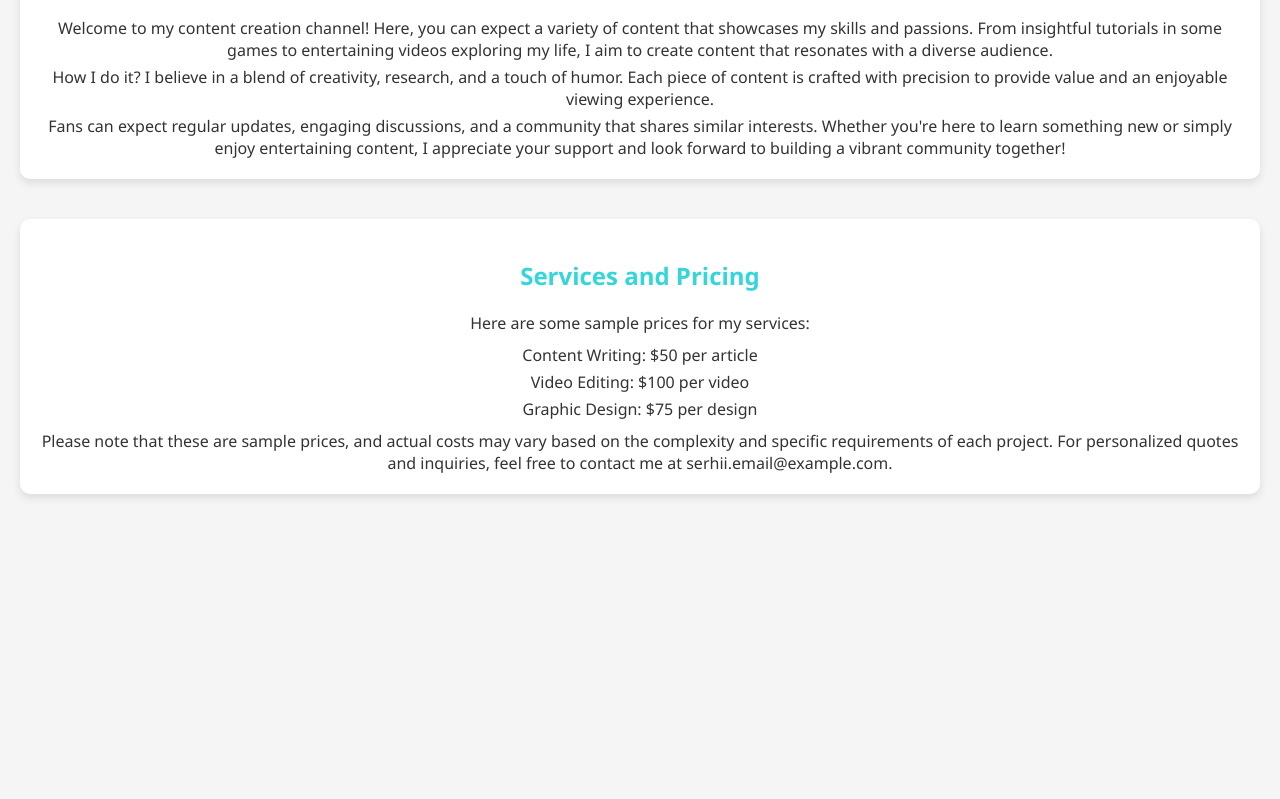
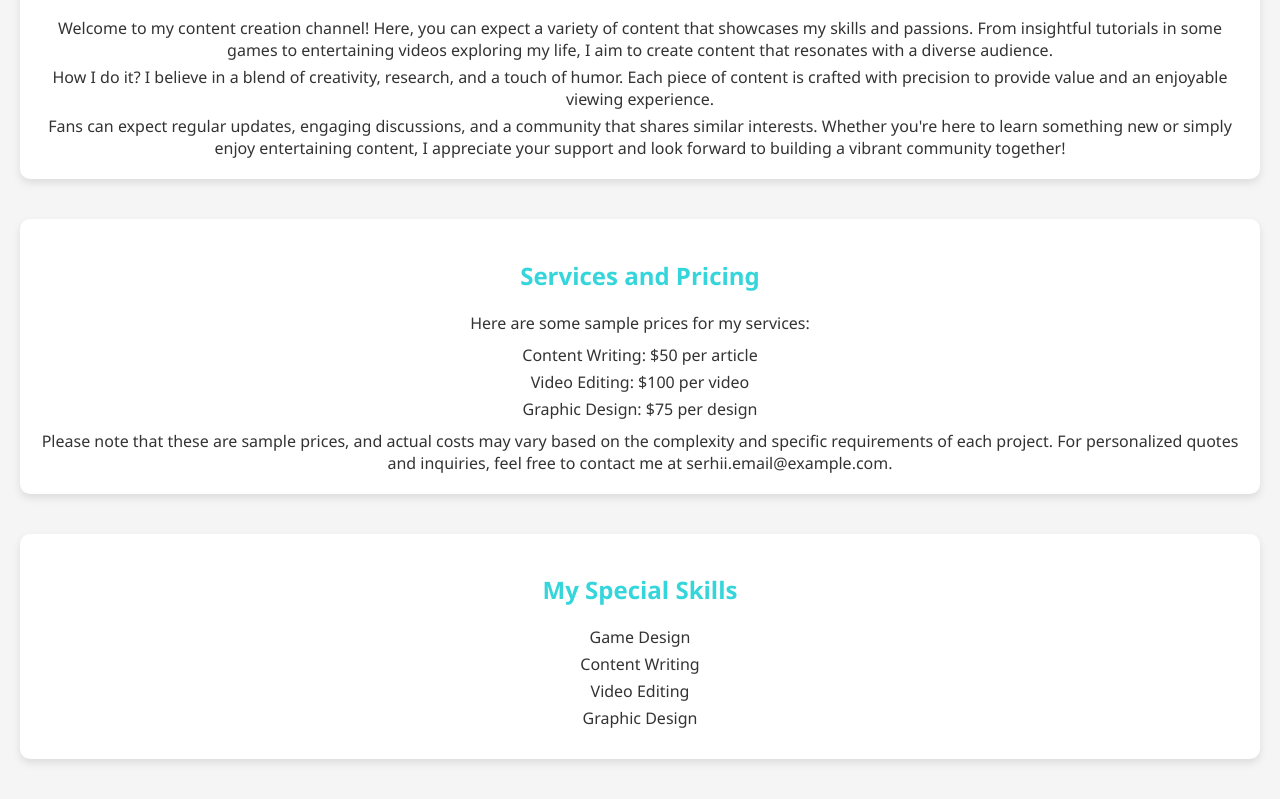
Before and after one commit to AlexUnderNewSky/stu2001321097, a plain HTML site: page index.html in a window 1280 px wide. Shown: the part 808-1607 px from the top of the page. Before the commit the page ends 1342 px from the top, so only its background shows below. Drawn offline with Linux system fonts and the light colour scheme.

Commit message:
add my special skills

```diff
--- a/index.html
+++ b/index.html
@@ -132,6 +132,16 @@
         </p>
     </section>
 
+    <section>
+        <h2>My Special Skills</h2>
+        <ul>
+            <li>Game Design</li>
+            <li>Content Writing</li>
+            <li>Video Editing</li>
+            <li>Graphic Design</li>
+        </ul>
+    </section>
+
 </body>
 
 </html>
```
